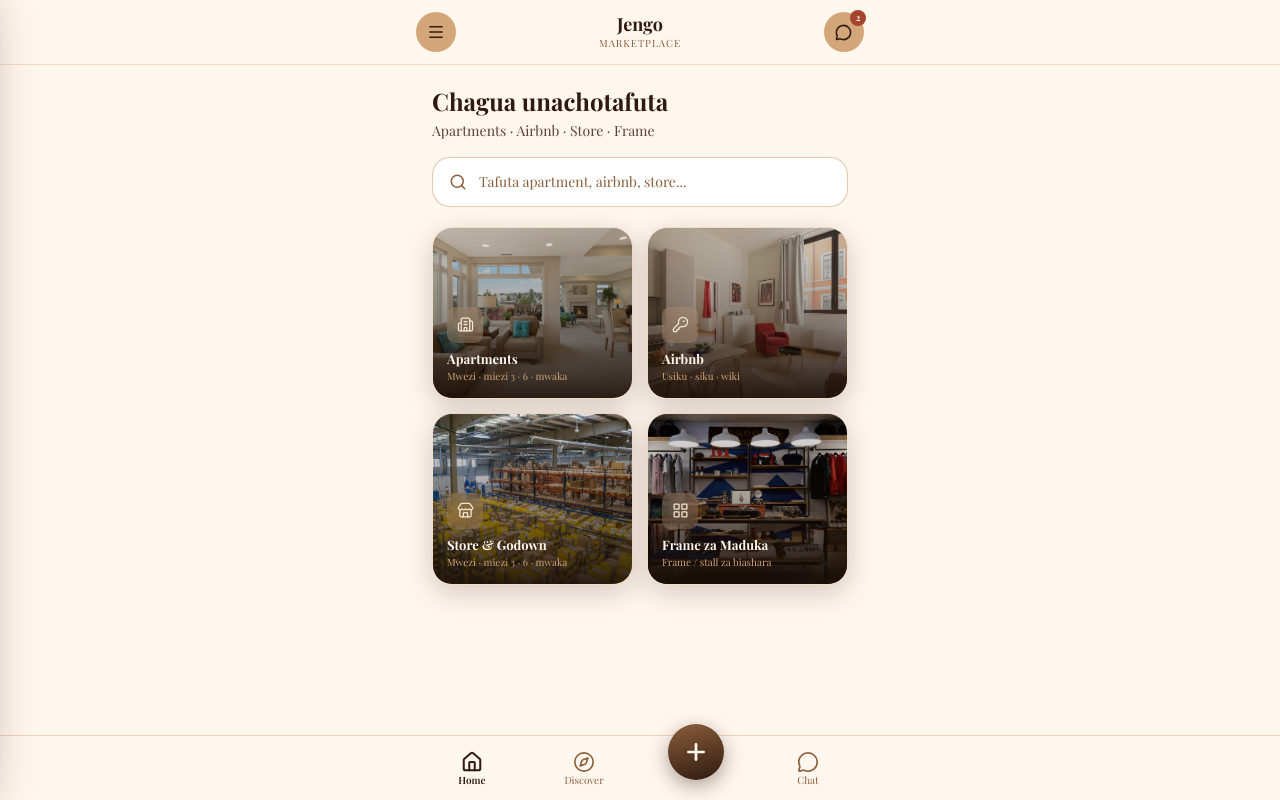
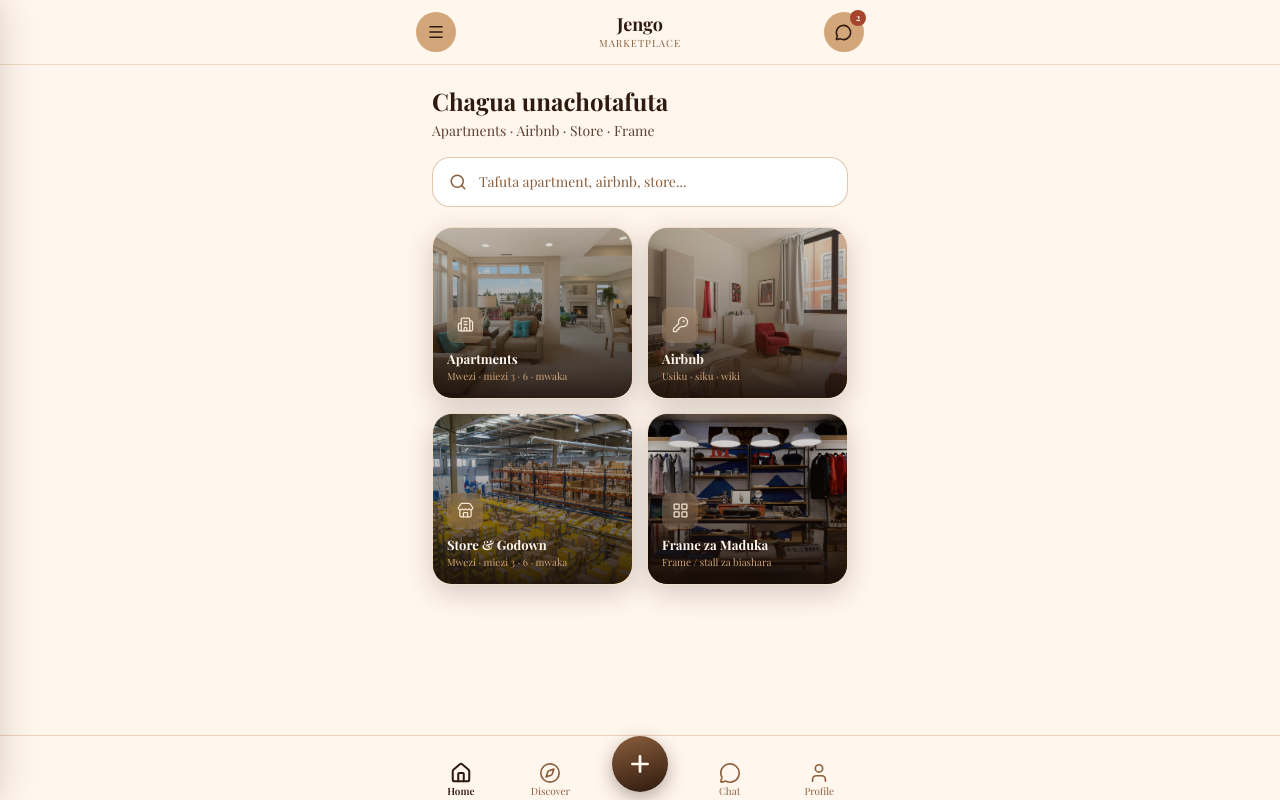
Before and after one commit to xrayssad/Jengo, a Next.js app in the folder frontend/: page /home in a window 1280 px wide. Built offline with nearby package versions, Linux system fonts and the light colour scheme; a web font is replaced by a local one.

Commit message:
Bottom nav 5 equal columns: Home Discover + Chat Profile

```diff
--- a/frontend/src/app/home/page.tsx
+++ b/frontend/src/app/home/page.tsx
@@ -232,90 +232,57 @@
         </div>
       </div>
 
-      {/* Bottom nav – equal 25% slots, no overlap */}
+      {/* Bottom nav – 5 equal slots like reference (Home Discover + Chat Profile) */}
       <nav
         className="fixed bottom-0 left-0 right-0 z-30"
         style={{
           backgroundColor: "rgba(255,246,237,0.97)",
           backdropFilter: "blur(12px)",
-          borderTop: "1px solid rgba(210,166,121,0.4)",
-          paddingBottom: "env(safe-area-inset-bottom)",
+          WebkitBackdropFilter: "blur(12px)",
+          borderTop: "1px solid rgba(210,166,121,0.45)",
+          paddingBottom: "env(safe-area-inset-bottom, 0px)",
         }}
       >
         <div
           style={{
             maxWidth: 448,
             margin: "0 auto",
-            display: "flex",
-            flexDirection: "row",
-            alignItems: "stretch",
+            display: "grid",
+            gridTemplateColumns: "1fr 1fr 1fr 1fr 1fr",
+            alignItems: "end",
             height: 64,
             width: "100%",
           }}
         >
-          {/* HOME – 25% */}
           <Link
             href="/home"
-            style={{
-              flex: "1 1 0",
-              width: "25%",
-              maxWidth: "25%",
-              display: "flex",
-              flexDirection: "column",
-              alignItems: "center",
-              justifyContent: "center",
-              gap: 2,
-              textDecoration: "none",
-            }}
+            className="flex flex-col items-center justify-center gap-0.5 pb-2"
+            style={{ textDecoration: "none" }}
           >
             <Home size={22} color="#2E1A0F" strokeWidth={2.2} />
             <span style={{ fontSize: 10, fontWeight: 600, color: "#2E1A0F", lineHeight: 1 }}>Home</span>
           </Link>
 
-          {/* DISCOVER – 25% */}
           <Link
             href="/discover"
-            style={{
-              flex: "1 1 0",
-              width: "25%",
-              maxWidth: "25%",
-              display: "flex",
-              flexDirection: "column",
-              alignItems: "center",
-              justifyContent: "center",
-              gap: 2,
-              textDecoration: "none",
-            }}
+            className="flex flex-col items-center justify-center gap-0.5 pb-2"
+            style={{ textDecoration: "none" }}
           >
             <Compass size={22} color="#8B5E3C" strokeWidth={1.8} />
             <span style={{ fontSize: 10, color: "#8B5E3C", lineHeight: 1 }}>Discover</span>
           </Link>
 
-          {/* ADD – 25%, button only clickable */}
-          <div
-            style={{
-              flex: "1 1 0",
-              width: "25%",
-              maxWidth: "25%",
-              display: "flex",
-              alignItems: "center",
-              justifyContent: "center",
-              position: "relative",
-            }}
-          >
+          {/* Center + – exact middle column */}
+          <div className="flex items-center justify-center" style={{ height: "100%" }}>
             <Link
               href="/weka-tangazo"
+              className="flex items-center justify-center rounded-full"
               style={{
-                position: "absolute",
-                bottom: 20,
                 width: 56,
                 height: 56,
-                borderRadius: "50%",
-                display: "flex",
-                alignItems: "center",
-                justifyContent: "center",
-                background: "linear-gradient(165deg, #8B5E3C, #2E1A0F)",
-                boxShadow: "0 6px 20px rgba(46,26,15,0.4)",
+                marginBottom: 12,
+                background: "linear-gradient(165deg, #8B5E3C 0%, #2E1A0F 100%)",
+                boxShadow: "0 6px 18px rgba(46,26,15,0.35)",
                 textDecoration: "none",
               }}
             >
@@ -323,28 +290,28 @@
             </Link>
           </div>
 
-          {/* CHAT – 25% */}
           <Link
             href="/messages"
-            style={{
-              flex: "1 1 0",
-              width: "25%",
-              maxWidth: "25%",
-              display: "flex",
-              flexDirection: "column",
-              alignItems: "center",
-              justifyContent: "center",
-              gap: 2,
-              textDecoration: "none",
-            }}
+            className="flex flex-col items-center justify-center gap-0.5 pb-2"
+            style={{ textDecoration: "none" }}
           >
             <MessageCircle size={22} color="#8B5E3C" strokeWidth={1.8} />
             <span style={{ fontSize: 10, color: "#8B5E3C", lineHeight: 1 }}>Chat</span>
+          </Link>
+
+          <Link
+            href="/profile"
+            className="flex flex-col items-center justify-center gap-0.5 pb-2"
+            style={{ textDecoration: "none" }}
+          >
+            <User size={22} color="#8B5E3C" strokeWidth={1.8} />
+            <span style={{ fontSize: 10, color: "#8B5E3C", lineHeight: 1 }}>Profile</span>
           </Link>
         </div>
       </nav>
 
 
+
     </main>
   );
 }
```
